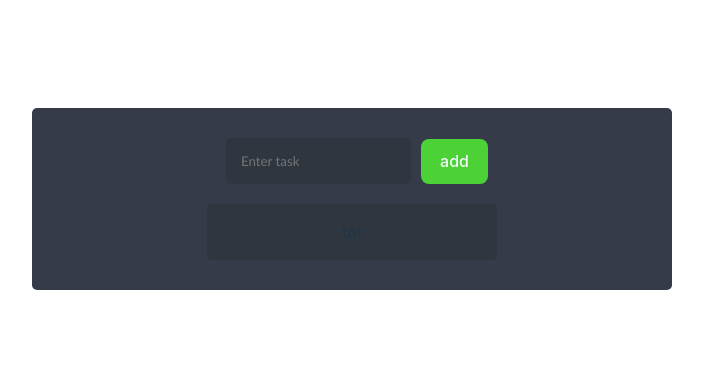
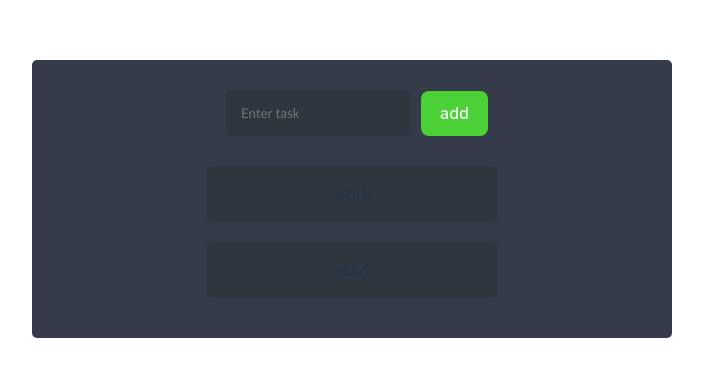
Before and after one commit to Haile-08/React_tutor, a React (Vite) app in the folder Todo_list/: page / in a window 1280 px wide. Shown: the part 201-578 px from the top of the page, without its empty margins (288-991 px from the left). Built offline with nearby package versions, Linux system fonts and the light colour scheme.

Commit message:
Manage state with hooks

```diff
--- a/Todo_list/src/App.jsx
+++ b/Todo_list/src/App.jsx
@@ -1,20 +1,38 @@
+import { useState } from "react";
 import "./styles/App.css";
+import data from "./data/data.json";
 
 function App() {
+  const [i, setI] = useState("");
+  const [todo, setTodo] = useState(data);
+
+  function handelClick() {
+    let copy = [...todo, { todol: i }];
+    setTodo(copy);
+  }
   return (
     <div className="main">
       <div className="input_todo">
         <div className="input_area">
-          <input type="text" placeholder="Enter task"></input>
+          <input
+            type="text"
+            placeholder="Enter task"
+            value={i}
+            onChange={(e) => setI(e.target.value)}
+          ></input>
         </div>
         <div className="btn">
-          <button>add</button>
+          <button onClick={handelClick}>add</button>
         </div>
       </div>
       <div className="display_todo">
-        <div className="todos">
-          <p>tot</p>
-        </div>
+        {todo.map((todo) => {
+          return (
+            <div className="todos">
+              <p>{todo.todol}</p>
+            </div>
+          );
+        })}
       </div>
     </div>
   );
--- /dev/null
+++ b/Todo_list/src/data/data.json
@@ -0,0 +1,8 @@
+[
+  {
+    "todol": "work"
+  },
+  {
+    "todol": "read"
+  }
+]
--- a/Todo_list/src/styles/App.css
+++ b/Todo_list/src/styles/App.css
@@ -45,13 +45,18 @@
 .display_todo {
   padding: 10px;
   display: flex;
+  flex-direction: column;
   justify-content: center;
+ align-items: center;
 }
 
 .todos {
   background-color: #2f3640;
   width: 50%;
+  height: auto;
   border-radius: 5px;
   display: flex;
   justify-content: center;
+  flex-wrap: wrap;
+  margin: 10px 0px;
 }
```
